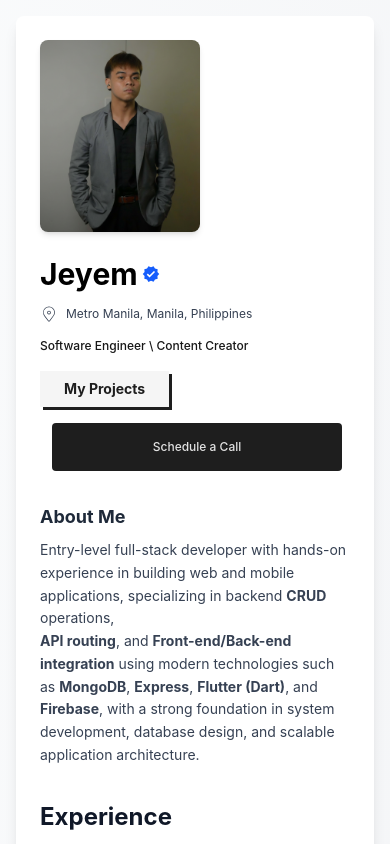
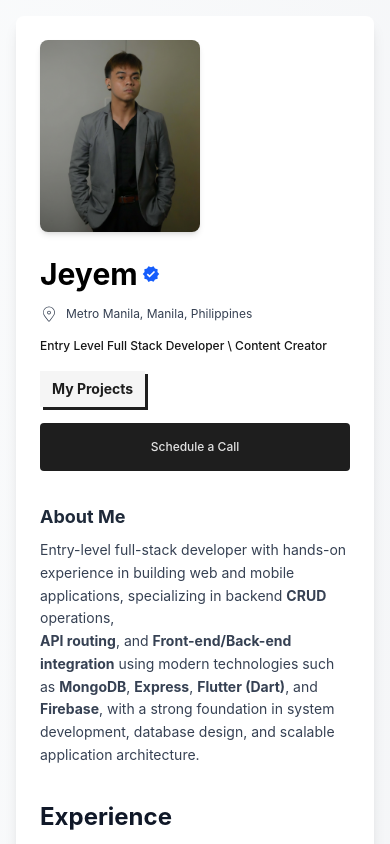
Before and after one commit to jeyemcats-hash/jeyem-portfolio, a React (Vite) app in the folder my-portfolio/: page / in a window 390 px wide. Shown: the top 844 px of the page. Built offline with nearby package versions, Linux system fonts and the light colour scheme.

Commit message:
Fix button alignment on mobile screens - remove left margin on small screens

```diff
--- a/my-portfolio/src/App.jsx
+++ b/my-portfolio/src/App.jsx
@@ -50,13 +50,13 @@ function App() {
 
               {/* Title */}
               <p className="text-neutral-900 text-xs sm:text-sm font-medium mb-4 leading-relaxed">
-                Software Engineer \ Content Creator
+                Entry Level Full Stack Developer \ Content Creator
               </p>
               {/* Achievement Badge */}
               <NeuButton onClick={handleScrollToProjects}></NeuButton>
             </div>
             {/* Action Buttons */}
-              <div className="flex flex-col sm:flex-row gap-2 mt-4 ml-1">
+              <div className="flex flex-col gap-2 mt-4">
                 <CtaButton></CtaButton>
               </div>
           </div>
--- a/my-portfolio/src/Buttons/Buttons.jsx
+++ b/my-portfolio/src/Buttons/Buttons.jsx
@@ -3,7 +3,7 @@ const NeuButton = ({ onClick = () => {} }) => {
     <div className="bg-white min-h-[20px]">
       <button
         onClick={onClick}
-        className="px-6 py-2 text-sm font-bold bg-neutral-100 text-[#1e1e1e] w-fit transition-all shadow-[3px_3px_0px_#1e1e1e] hover:shadow-none hover:translate-x-[3px] hover:translate-y-[3px]"
+        className="px-3 sm:px-6 py-2 sm:ml-5 text-sm font-bold bg-neutral-100 text-[#1e1e1e] w-fit transition-all shadow-[3px_3px_0px_#1e1e1e] hover:shadow-none hover:translate-x-[3px] hover:translate-y-[3px]"
       >
         My Projects
       </button>
--- a/my-portfolio/src/Buttons/CTAbuttons.jsx
+++ b/my-portfolio/src/Buttons/CTAbuttons.jsx
@@ -11,7 +11,7 @@ const CtaButton = () => {
 
   return (
     <>
-      <div className="flex min-h-[35px] items-center justify-center gap-2 sm:gap-4 px-2 sm:px-4 flex-wrap sm:flex-nowrap">
+      <div className="flex min-h-[35px] items-center justify-center gap-2 sm:gap-4 px-0 sm:px-2 w-full">
         <SpotlightButton
           text="Schedule a Call"
           bgColor="bg-[#1e1e1e]"
```
